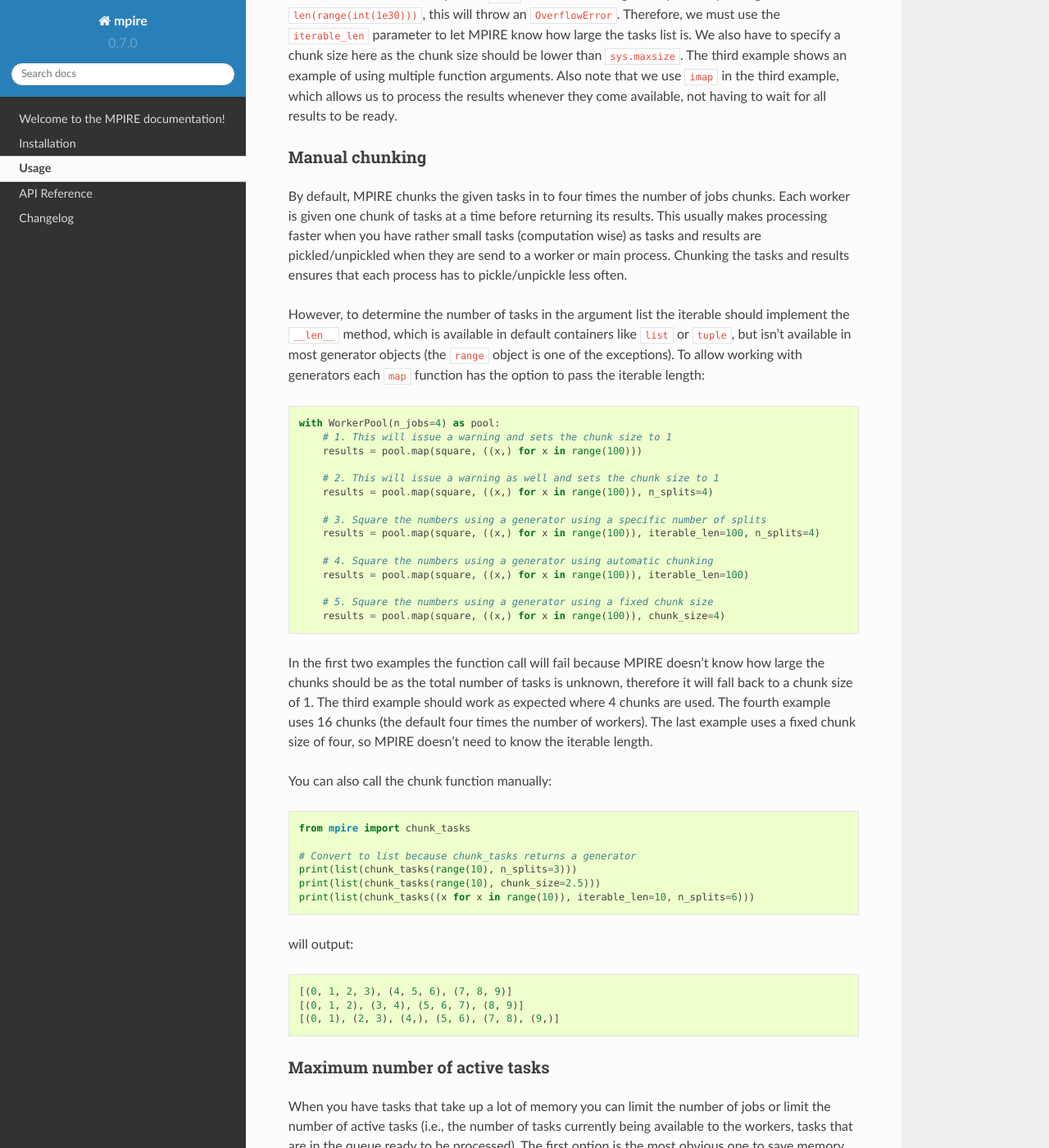
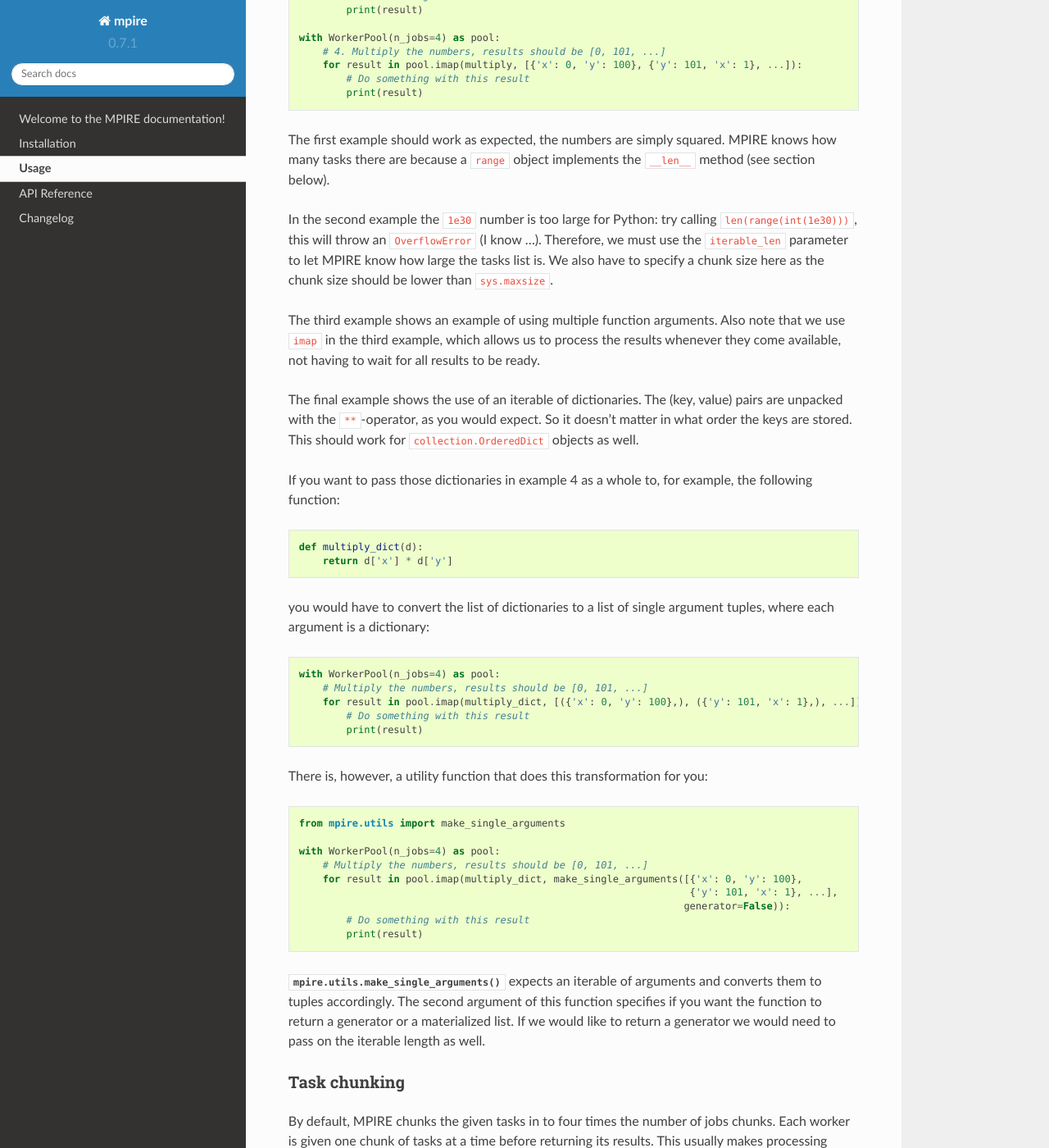
Before and after one commit to sybrenjansen/mpire, a Sphinx documentation site: the page built from docs/usage/index.rst, in a window 1280 px wide and 1400 px high, scrolled down 3501 px. Shown: the whole window at 82% size. Built offline with Sphinx 7.4.7 and the Read the Docs theme 2.0.0, drawn with Linux system fonts in a browser that asks for light colours; some of the changed text lies outside the part shown.

Commit message:
- You can now pass on a dictionary as an argument which will be unpacked accordingly using the **-operator. - New function mpire.utils.make_single_arguments added which allows you to create an iterable of single argument tuples out of an iterable of single arguments.

```diff
--- a/docs/conf.py
+++ b/docs/conf.py
@@ -20,7 +20,7 @@
 from datetime import datetime
 import re
 
-_version = '0.7.0'
+_version = '0.7.1'
 
 
 def isBoostFunc(what, obj):
--- a/docs/usage/index.rst
+++ b/docs/usage/index.rst
@@ -129,9 +129,14 @@ map family of functions
 
 When using a single worker the unordered versions are equivalent to their ordered counterpart.
 
-Each ``map`` function should receive a function pointer and an iterable of arguments, where the elements of the iterable
-are expected to be iterables that are unpacked as arguments. If the elements are not iterables, the single value is
-simply passed on as the only argument. For example:
+.. important::
+
+    Each ``map`` function should receive a function pointer and an iterable of arguments, where the elements of the iterable
+    are expected to be iterables that are unpacked as arguments. If the elements are not iterables, the single value is
+    simply passed on as the only argument. However, if a single value is a dictionary the (key, value) pairs will be
+    unpacked with the ``**``-operator.
+
+A few examples:
 
 .. code-block:: python
 
@@ -156,17 +161,66 @@ simply passed on as the only argument. For example:
             # Do something with this result
             print(result)
 
+    with WorkerPool(n_jobs=4) as pool:
+        # 4. Multiply the numbers, results should be [0, 101, ...]
+        for result in pool.imap(multiply, [{'x': 0, 'y': 100}, {'y': 101, 'x': 1}, ...]):
+            # Do something with this result
+            print(result)
+
 The first example should work as expected, the numbers are simply squared. MPIRE knows how many tasks there are because
-a ``range`` object implements the ``__len__`` method (see section below). In the second example the ``1e30`` number is
-too large for Python: try calling ``len(range(int(1e30)))``, this will throw an ``OverflowError``. Therefore, we must
-use the ``iterable_len`` parameter to let MPIRE know how large the tasks list is. We also have to specify a chunk size
-here as the chunk size should be lower than ``sys.maxsize``. The third example shows an example of using multiple
-function arguments. Also note that we use ``imap`` in the third example, which allows us to process the results whenever
-they come available, not having to wait for all results to be ready.
+a ``range`` object implements the ``__len__`` method (see section below).
 
+In the second example the ``1e30`` number is too large for Python: try calling ``len(range(int(1e30)))``, this will
+throw an ``OverflowError`` (I know ...). Therefore, we must use the ``iterable_len`` parameter to let MPIRE know how
+large the tasks list is. We also have to specify a chunk size here as the chunk size should be lower than
+``sys.maxsize``.
 
-Manual chunking
-~~~~~~~~~~~~~~~
+The third example shows an example of using multiple function arguments. Also note that we use ``imap`` in the third
+example, which allows us to process the results whenever they come available, not having to wait for all results to be
+ready.
+
+The final example shows the use of an iterable of dictionaries. The (key, value) pairs are unpacked with the
+``**``-operator, as you would expect. So it doesn't matter in what order the keys are stored. This should work for
+``collection.OrderedDict`` objects as well.
+
+If you want to pass those dictionaries in example 4 as a whole to, for example, the following function:
+
+.. code-block:: python
+
+    def multiply_dict(d):
+        return d['x'] * d['y']
+
+you would have to convert the list of dictionaries to a list of single argument tuples, where each argument is a
+dictionary:
+
+.. code-block:: python
+
+    with WorkerPool(n_jobs=4) as pool:
+        # Multiply the numbers, results should be [0, 101, ...]
+        for result in pool.imap(multiply_dict, [({'x': 0, 'y': 100},), ({'y': 101, 'x': 1},), ...]):
+            # Do something with this result
+            print(result)
+
+There is, however, a utility function that does this transformation for you:
+
+.. code-block:: python
+
+    from mpire.utils import make_single_arguments
+
+    with WorkerPool(n_jobs=4) as pool:
+        # Multiply the numbers, results should be [0, 101, ...]
+        for result in pool.imap(multiply_dict, make_single_arguments([{'x': 0, 'y': 100},
+                                                                      {'y': 101, 'x': 1}, ...],
+                                                                     generator=False)):
+            # Do something with this result
+            print(result)
+
+:meth:`mpire.utils.make_single_arguments` expects an iterable of arguments and converts them to tuples accordingly. The
+second argument of this function specifies if you want the function to return a generator or a materialized list. If we
+would like to return a generator we would need to pass on the iterable length as well.
+
+Task chunking
+~~~~~~~~~~~~~
 
 By default, MPIRE chunks the given tasks in to four times the number of jobs chunks. Each worker is given one chunk of
 tasks at a time before returning its results. This usually makes processing faster when you have rather small tasks
@@ -205,7 +259,7 @@ You can also call the chunk function manually:
 
 .. code-block:: python
 
-    from mpire import chunk_tasks
+    from mpire.utils import chunk_tasks
 
     # Convert to list because chunk_tasks returns a generator
     print(list(chunk_tasks(range(10), n_splits=3)))
--- a/mpire/__init__.py
+++ b/mpire/__init__.py
@@ -1,3 +1,2 @@
 from .mpire import cpu_count, Worker, WorkerPool
 from .mpire import tqdm_pb as tqdm
-from .utils import chunk_tasks
--- a/setup.py
+++ b/setup.py
@@ -7,7 +7,7 @@ def read_description():
 
 setup(
     name="mpire",
-    version='0.7.0',
+    version='0.7.1',
     author="Sybren Jansen (Target Holding)",
     author_email="sybren.jansen@target-holding.nl",
     description="A Python package for multiprocessing, but faster than multiprocessing",
```
Also changed, not shown: docs/changelog.rst (+10 -1 lines), docs/reference/index.rst (+6 -1 lines), 4 other files.
